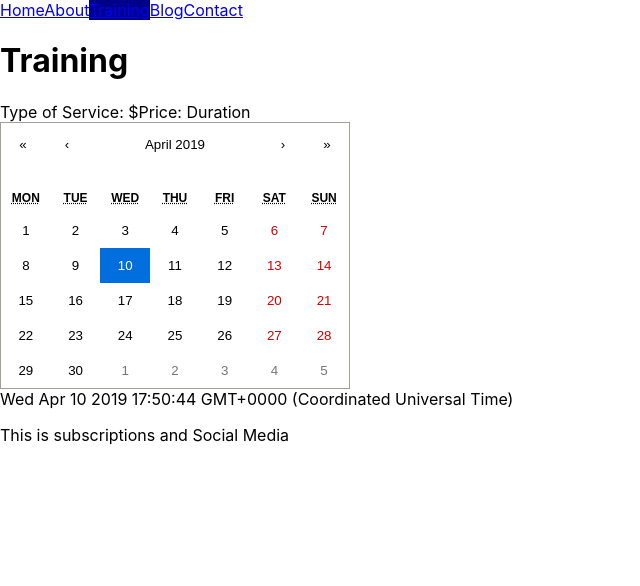
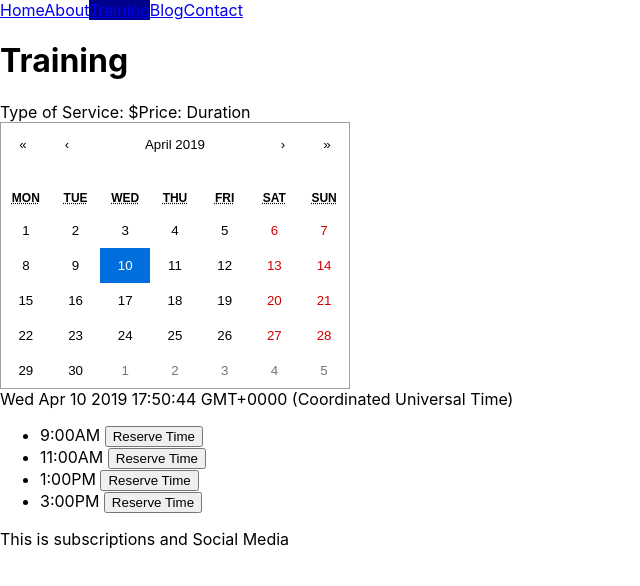
Before and after one commit to MonksAndNinjas/Monks-and-Ninjas-React-App, a React (Create React App) app in the folder client/: page /training in a window 1280 px wide. Shown: the top 586 px of the page, without its empty margins (0-640 px from the left). Built offline with nearby package versions, Linux system fonts and the light colour scheme.

Commit message:
added handleClick to make reservation for Availability.js

```diff
--- a/client/src/components/Training/Availability.js
+++ b/client/src/components/Training/Availability.js
@@ -2,10 +2,21 @@ import React from 'react';
 
 class Availability extends React.Component {
 
+  handleClick = event => {
+    console.log(event.target.value + ': ' + this.props.date);
+  }
+
   render() {
+
+    const renderTimes = this.props.times.map((time, index) => (
+      <li key={index}>{time} <button value={time} onClick={event => this.handleClick(event)}>Reserve Time</button></li>
+    ));
+
     return (
       <div>
-        {this.props.date}
+        <span>{this.props.date}</span>
+
+        <ul>{renderTimes}</ul>
       </div>
     )
   }
--- a/client/src/components/Training/Reservation.js
+++ b/client/src/components/Training/Reservation.js
@@ -4,6 +4,7 @@ import Availability from './Availability'
 
 class Reservation extends React.Component {
   state = {
+    times: ['9:00AM', '11:00AM', '1:00PM', '3:00PM'],
     date: new Date(),
   }
 
@@ -13,7 +14,7 @@ class Reservation extends React.Component {
     return (
       <div>
         <Calendar onChange={this.handleChange} value={this.state.date} />
-        <Availability date={this.state.date.toString()} />
+        <Availability date={this.state.date.toString()} times={this.state.times} />
       </div>
     )
   }
```
